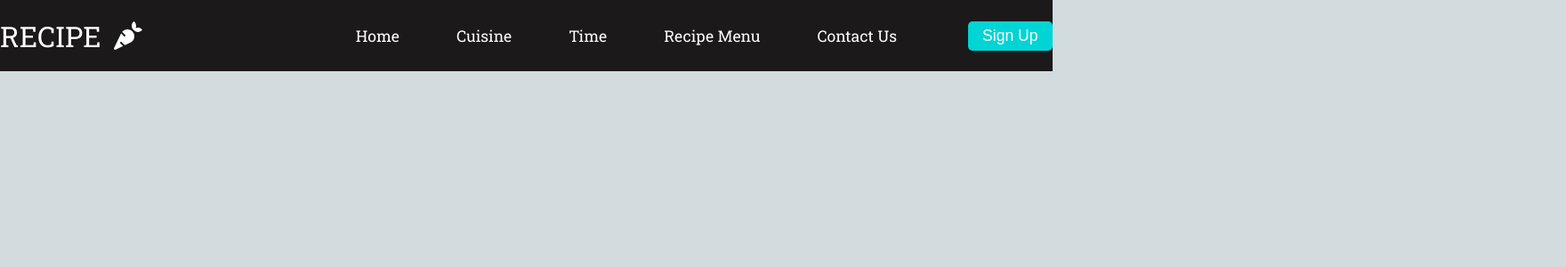
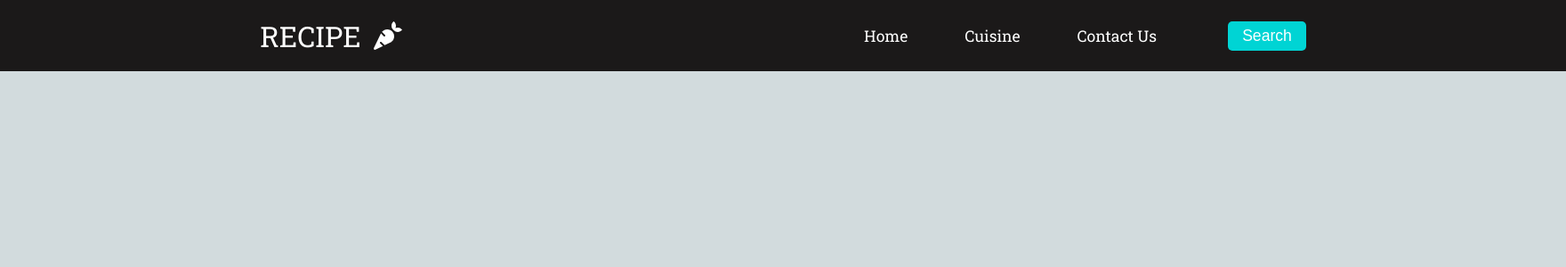
Before and after one commit to ShravyaRNadig/recipe, a React (Create React App) app: page /contactus in a window 1280 px wide. Shown: the top 300 px of the page at 89% size, 1760 px wide, since content can reach past the window. Built offline with nearby package versions, Linux system fonts and the light colour scheme.

Commit message:
basic changes

```diff
--- a/src/components/Button.js
+++ b/src/components/Button.js
@@ -4,9 +4,10 @@ import "./Button.css";
 
 function Button() {
   return (
-    <Link to="signup">
-        <button className='btn'>Sign Up</button>
+    <Link to="search">
+        <button className='btn'>Search</button>
     </Link>
+
   )
 }
 
--- a/src/components/Dropdown.js
+++ b/src/components/Dropdown.js
@@ -1,5 +1,5 @@
 import React,{useState} from 'react';
-import {cuisineDropdown} from "./NavItems";
+//import {cuisineDropdown} from "./NavItems";
 import {Link} from  "react-router-dom";
 import "./Dropdown.css";
 
@@ -7,7 +7,7 @@ function Dropdown() {
     const [dropdown, setDropdown] = useState(false);
   return (
         <>
-          <ul className={dropdown ? 'cuisine-submenu clicked' : 'cuisine-submenu'} onClick={()=>setDropdown(!dropdown)}>
+          {/* <ul className={dropdown ? 'cuisine-submenu clicked' : 'cuisine-submenu'} onClick={()=>setDropdown(!dropdown)}>
           {cuisineDropdown.map(item=>{
             return (
                 <li key={item.id}>
@@ -21,7 +21,7 @@ function Dropdown() {
                 </li>
               );
             })}
-          </ul>
+          </ul> */}
         </>
       );
     }
--- a/src/components/NavItems.js
+++ b/src/components/NavItems.js
@@ -11,18 +11,18 @@ export const navItems = [
     path: "./cuisine",
     cName: "nav-item",
   },
-  {
-    id: 3,
-    title: "Time",
-    path: "./time",
-    cName: "nav-item",
-  },
-  {
-    id: 4,
-    title: "Recipe Menu",
-    path: "./recipemenu",
-    cName: "nav-item",
-  },
+  // {
+  //   id: 3,
+  //   title: "Time",
+  //   path: "./time",
+  //   cName: "nav-item",
+  // },
+  // {
+  //   id: 4,
+  //   title: "Recipe Menu",
+  //   path: "./recipemenu",
+  //   cName: "nav-item",
+  // },
   {
     id: 5,
     title: "Contact Us",
@@ -31,29 +31,29 @@ export const navItems = [
   },
 ];
 
-export const cuisineDropdown = [
-  {
-    id: 1,
-    title: "Indian",
-    path: "./indian",
-    cName: "submenu-item",
-  },
-  {
-    id: 2,
-    title: "American",
-    path: "./american",
-    cName: "submenu-item",
-  },
-  {
-    id: 3,
-    title: "Mexican",
-    path: "./mexican",
-    cName: "submenu-item",
-  },
-  {
-    id: 4,
-    title: "Continetal",
-    path: "./continetal",
-    cName: "submenu-item",
-  },
-];
+// export const cuisineDropdown = [
+//   {
+//     id: 1,
+//     title: "Indian",
+//     path: "./indian",
+//     cName: "submenu-item",
+//   },
+//   {
+//     id: 2,
+//     title: "American",
+//     path: "./american",
+//     cName: "submenu-item",
+//   },
+//   {
+//     id: 3,
+//     title: "Mexican",
+//     path: "./mexican",
+//     cName: "submenu-item",
+//   },
+//   {
+//     id: 4,
+//     title: "Continetal",
+//     path: "./continetal",
+//     cName: "submenu-item",
+//   },
+// ];
--- a/src/components/Navbar.css
+++ b/src/components/Navbar.css
@@ -1,5 +1,6 @@
 .navbar{
     height: 10vh;
+    width: 220vh;
     background: #1b1919;
     display: flex;
     justify-content: center;
--- a/src/index.js
+++ b/src/index.js
@@ -1,6 +1,6 @@
 import React, { StrictMode } from "react";
 import ReactDOM from "react-dom";
-
+// import Signup from "./pages/Signup";
 import App from "./App";
 
 const rootElement = document.getElementById("root");
```
Also changed, not shown: src/pages/Contactus.js (+11 -0 lines).
